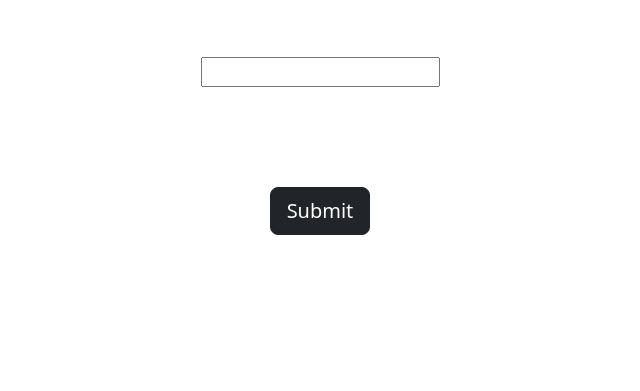
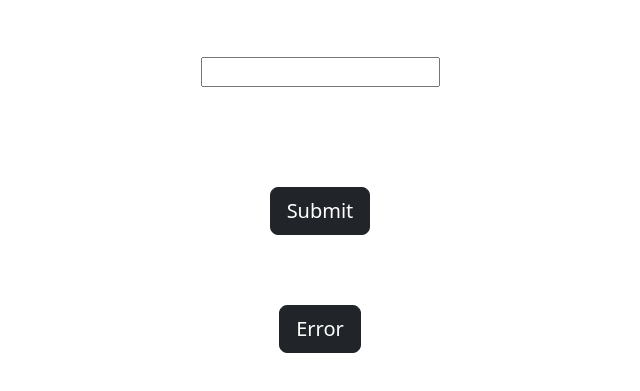
Before and after one commit to RaulF8a/Weather, a website: page index.html in a window 1280 px wide. Shown: the part 143-534 px from the top of the page, without its empty margins (320-960 px from the left). Drawn offline with nearby package versions, Linux system fonts and the light colour scheme.

Commit message:
Causar error manualmente

```diff
--- a/index.html
+++ b/index.html
@@ -26,6 +26,11 @@
       </form>
     </div>
 
+    <div>
+      <form action="/error" method="post" class="clima-form">
+        <button type="submit" class="btn btn-dark btn-lg">Error</button>
+      </form>
+    </div>
   </body>
 
 </html>
```
Also changed, not shown: app.js (+8 -0 lines).
